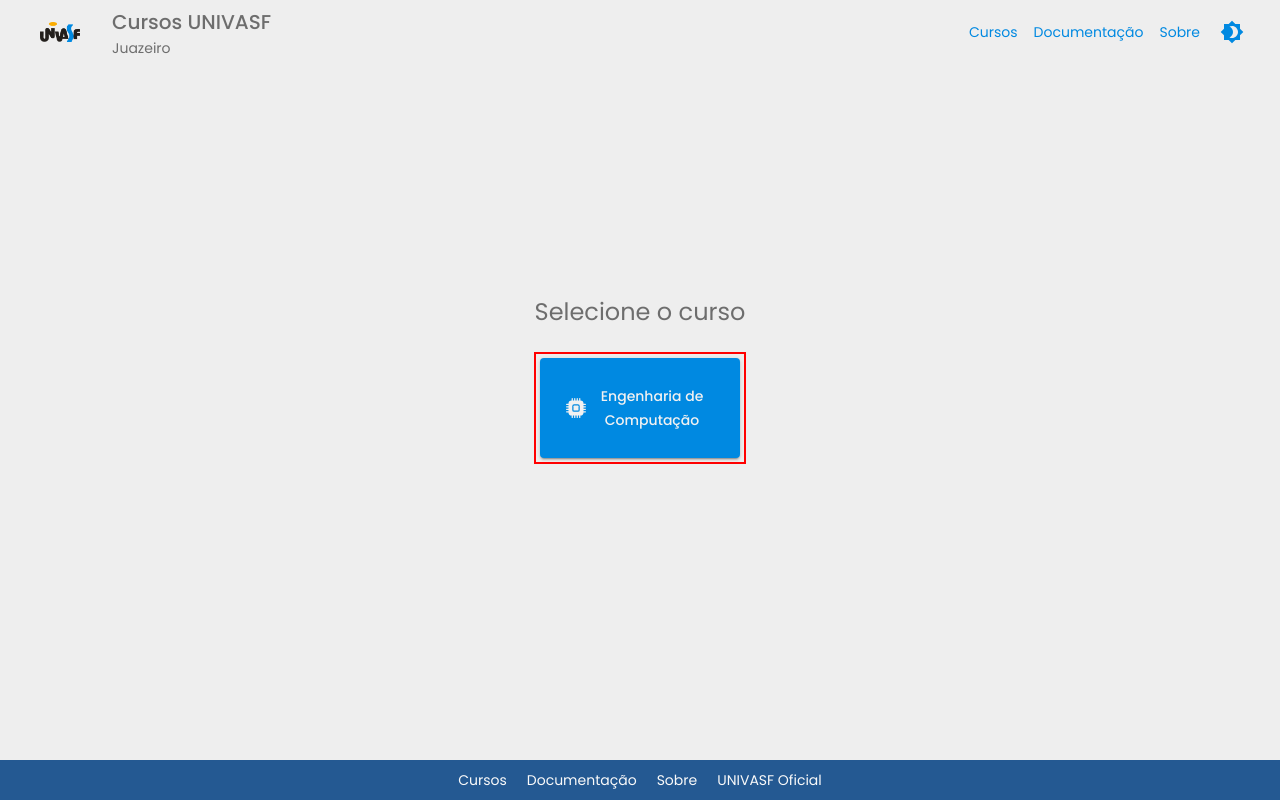
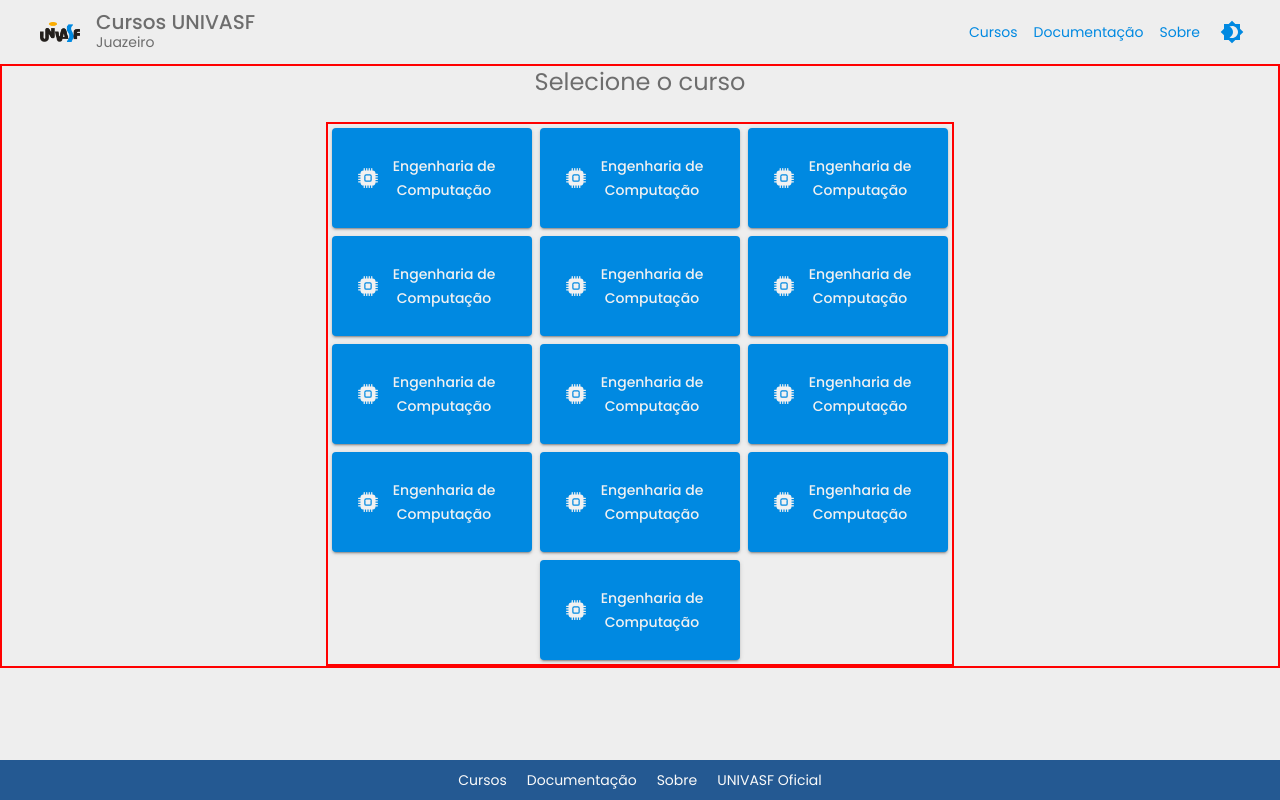
Before and after one commit to Daniel-Alencar/courses-univasf, a React (Create React App) app: page /courses in a window 1280 px wide. Built offline with nearby package versions, Linux system fonts and the light colour scheme.

Commit message:
Ajeitando algumas coisas

```diff
--- a/src/components/Header/index.jsx
+++ b/src/components/Header/index.jsx
@@ -26,7 +26,8 @@ const useStyles = makeStyles((theme) => {
         },
         date: {
             flexGrow: 1,
-            marginLeft: theme.spacing(2)
+            marginLeft: 0,
+            lineHeight: 1
         },
         avatar: {
             margin: theme.spacing(2),
@@ -51,7 +52,6 @@ export default function Header( {paletteType, setPaletteType, title, children} )
 
                 <Typography variant='h6' color='textSecondary' className={classes.date} >
                     Cursos UNIVASF
-                    <br/>
                     <Typography variant='body2'>
                         Juazeiro
                     </Typography>
--- a/src/pages/Courses/index.jsx
+++ b/src/pages/Courses/index.jsx
@@ -39,6 +39,122 @@ function Courses({paletteType, setPaletteType}) {
 
                 <ContainerGrid>
 
+                    <Button
+                        startIcon={<BsFillCpuFill />}
+                        className={classes.button}
+                        color="primary"
+                        variant="contained"
+                        onClick={() => history.push('/course/1')}
+                    >
+                        Engenharia de Computação
+                    </Button>
+
+                    <Button
+                        startIcon={<BsFillCpuFill />}
+                        className={classes.button}
+                        color="primary"
+                        variant="contained"
+                        onClick={() => history.push('/course/1')}
+                    >
+                        Engenharia de Computação
+                    </Button>
+
+                    <Button
+                        startIcon={<BsFillCpuFill />}
+                        className={classes.button}
+                        color="primary"
+                        variant="contained"
+                        onClick={() => history.push('/course/1')}
+                    >
+                        Engenharia de Computação
+                    </Button>
+
+                    <Button
+                        startIcon={<BsFillCpuFill />}
+                        className={classes.button}
+                        color="primary"
+                        variant="contained"
+                        onClick={() => history.push('/course/1')}
+                    >
+                        Engenharia de Computação
+                    </Button>
+
+                    <Button
+                        startIcon={<BsFillCpuFill />}
+                        className={classes.button}
+                        color="primary"
+                        variant="contained"
+                        onClick={() => history.push('/course/1')}
+                    >
+                        Engenharia de Computação
+                    </Button>
+
+                    <Button
+                        startIcon={<BsFillCpuFill />}
+                        className={classes.button}
+                        color="primary"
+                        variant="contained"
+                        onClick={() => history.push('/course/1')}
+                    >
+                        Engenharia de Computação
+                    </Button>
+
+                    <Button
+                        startIcon={<BsFillCpuFill />}
+                        className={classes.button}
+                        color="primary"
+                        variant="contained"
+                        onClick={() => history.push('/course/1')}
+                    >
+                        Engenharia de Computação
+                    </Button>
+
+                    <Button
+                        startIcon={<BsFillCpuFill />}
+                        className={classes.button}
+                        color="primary"
+                        variant="contained"
+                        onClick={() => history.push('/course/1')}
+                    >
+                        Engenharia de Computação
+                    </Button>
+
+                    <Button
+                        startIcon={<BsFillCpuFill />}
+                        className={classes.button}
+                        color="primary"
+                        variant="contained"
+                        onClick={() => history.push('/course/1')}
+                    >
+                        Engenharia de Computação
+                    </Button>
+                    <Button
+                        startIcon={<BsFillCpuFill />}
+                        className={classes.button}
+                        color="primary"
+                        variant="contained"
+                        onClick={() => history.push('/course/1')}
+                    >
+                        Engenharia de Computação
+                    </Button>
+                    <Button
+                        startIcon={<BsFillCpuFill />}
+                        className={classes.button}
+                        color="primary"
+                        variant="contained"
+                        onClick={() => history.push('/course/1')}
+                    >
+                        Engenharia de Computação
+                    </Button>
+                    <Button
+                        startIcon={<BsFillCpuFill />}
+                        className={classes.button}
+                        color="primary"
+                        variant="contained"
+                        onClick={() => history.push('/course/1')}
+                    >
+                        Engenharia de Computação
+                    </Button>
                     <Button
                         startIcon={<BsFillCpuFill />}
                         className={classes.button}
--- a/src/pages/Courses/styles.jsx
+++ b/src/pages/Courses/styles.jsx
@@ -3,10 +3,13 @@ import makeStyles  from "@material-ui/styles/makeStyles";
 
 export const ContainerBody = styled.div`
     width: 100%;
-    margin-top: auto;
-    display: grid;
+    margin-top: calc(64px);
+    display: flex;
+    flex-direction: column;
     align-items: center;
     justify-content: center;
+
+    border: 2px red solid;
 `
 
 
@@ -14,9 +17,7 @@ export const ContainerGrid = styled.div`
     display: flex;
     flex-wrap: wrap;
     max-width: 628px;
-
-    align-self: center;
-    justify-self: center;
+    justify-content: center;
 
     border: 2px red solid;
 `;
```
Lines whose indentation alone changed are shown as unchanged.
